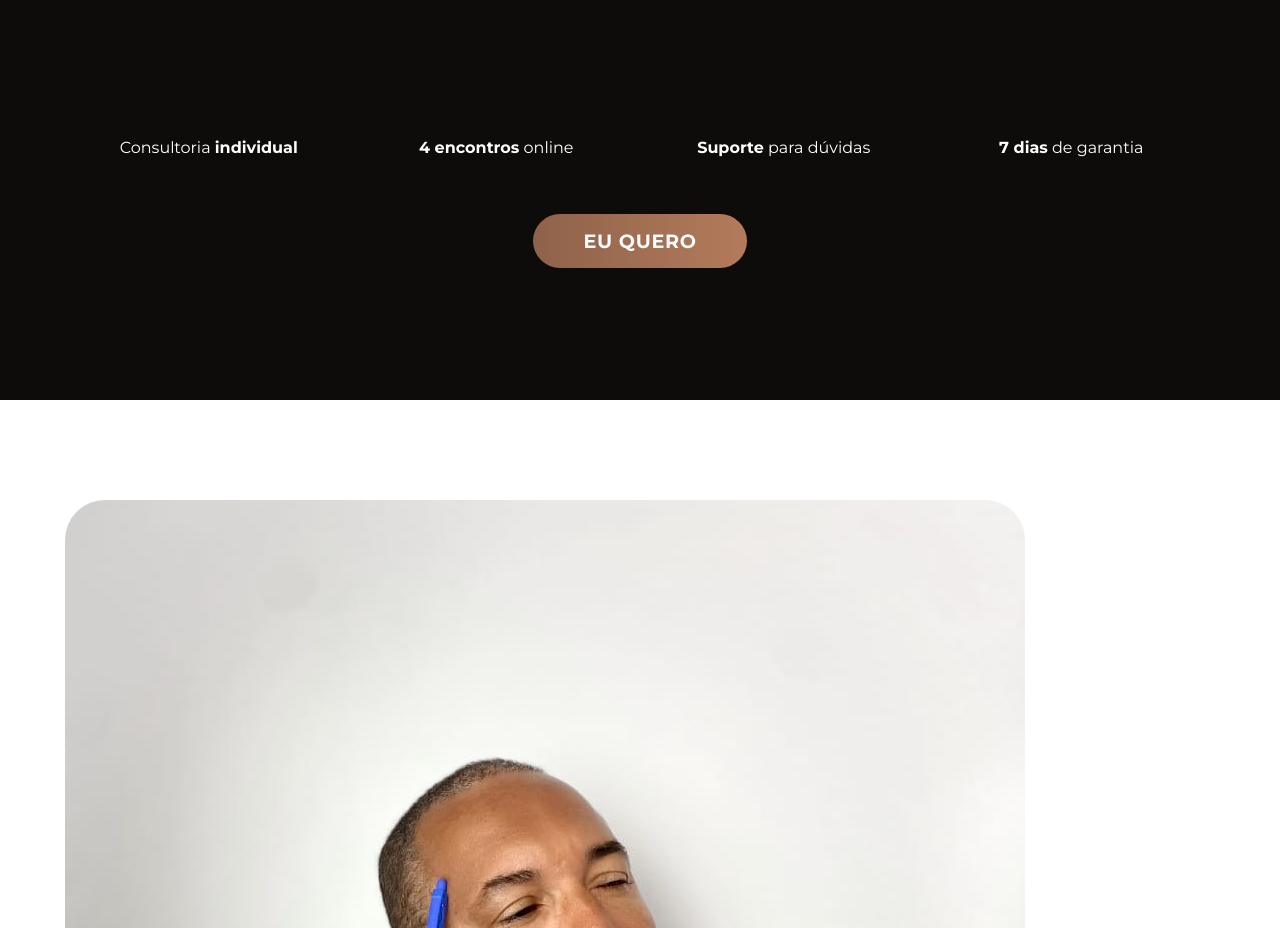
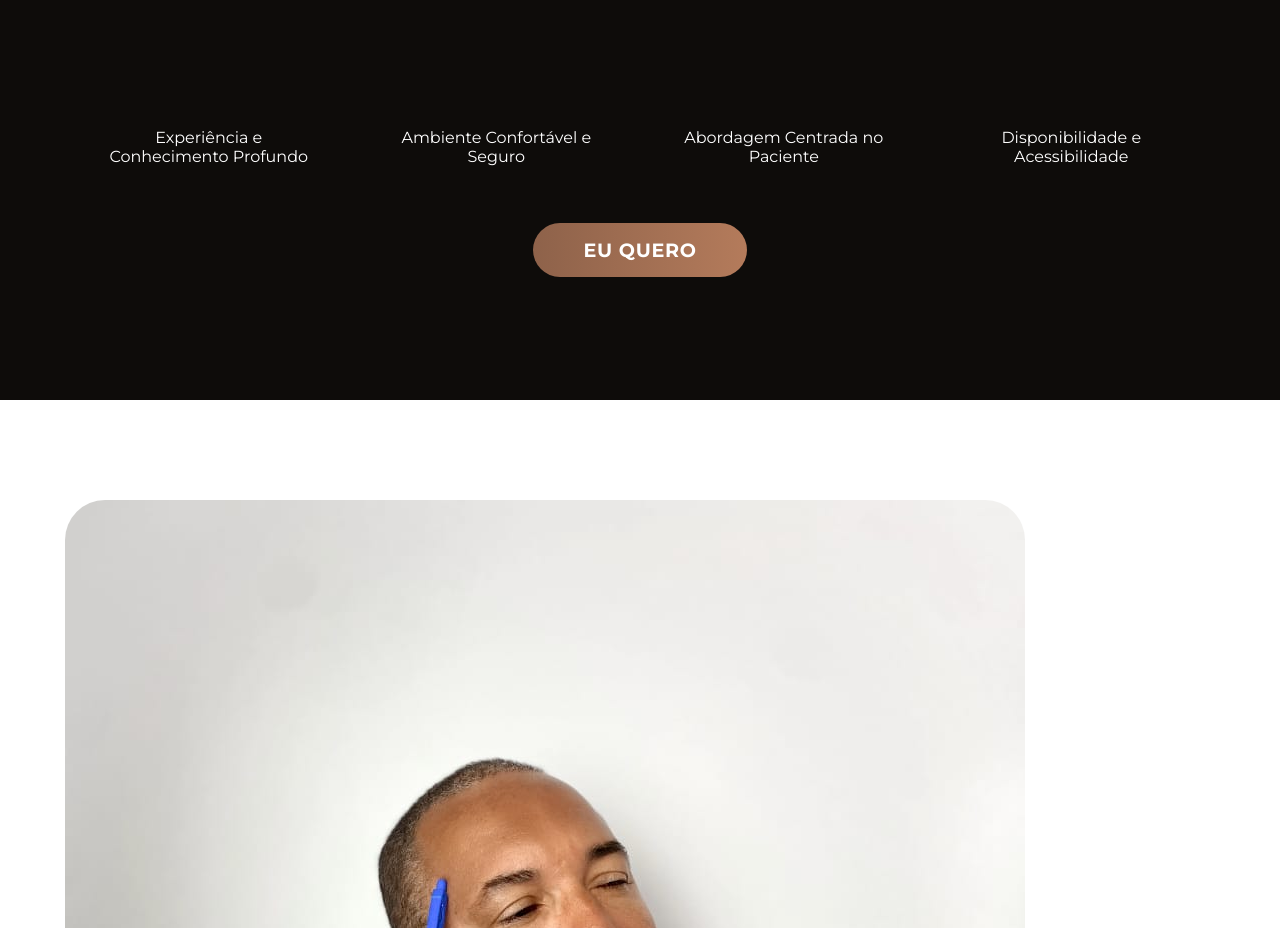
Before and after one commit to lucassdantas/carlos-psicanalista-nextjs, a Next.js app: page / in a window 1280 px wide. Shown: the part 2580-3508 px from the top of the page. Built offline with nearby package versions, Linux system fonts and the light colour scheme.

Commit message:
add advantages

```diff
--- a/src/components/layout/advantages/index.tsx
+++ b/src/components/layout/advantages/index.tsx
@@ -12,16 +12,16 @@ export const Root = () => {
       <Container.AutoSizeWidth >
         <div className="row advantage-icons-container">
           <div className="col">
-            <p>Consultoria <span>individual</span></p>
+            <p>Experiência e Conhecimento Profundo</p>
           </div>
           <div className="col">
-            <p><span>4 encontros</span> online</p>
+            <p>Ambiente Confortável e Seguro</p>
           </div>
           <div className="col">
-            <p><span>Suporte</span> para dúvidas</p>
+            <p>Abordagem Centrada no Paciente</p>
           </div>
           <div className="col">
-            <p><span>7 dias</span> de garantia</p>
+            <p>Disponibilidade e Acessibilidade</p>
           </div>
         </div>
         <Button.Root variant='primary' size='large'>EU QUERO</Button.Root>
```
